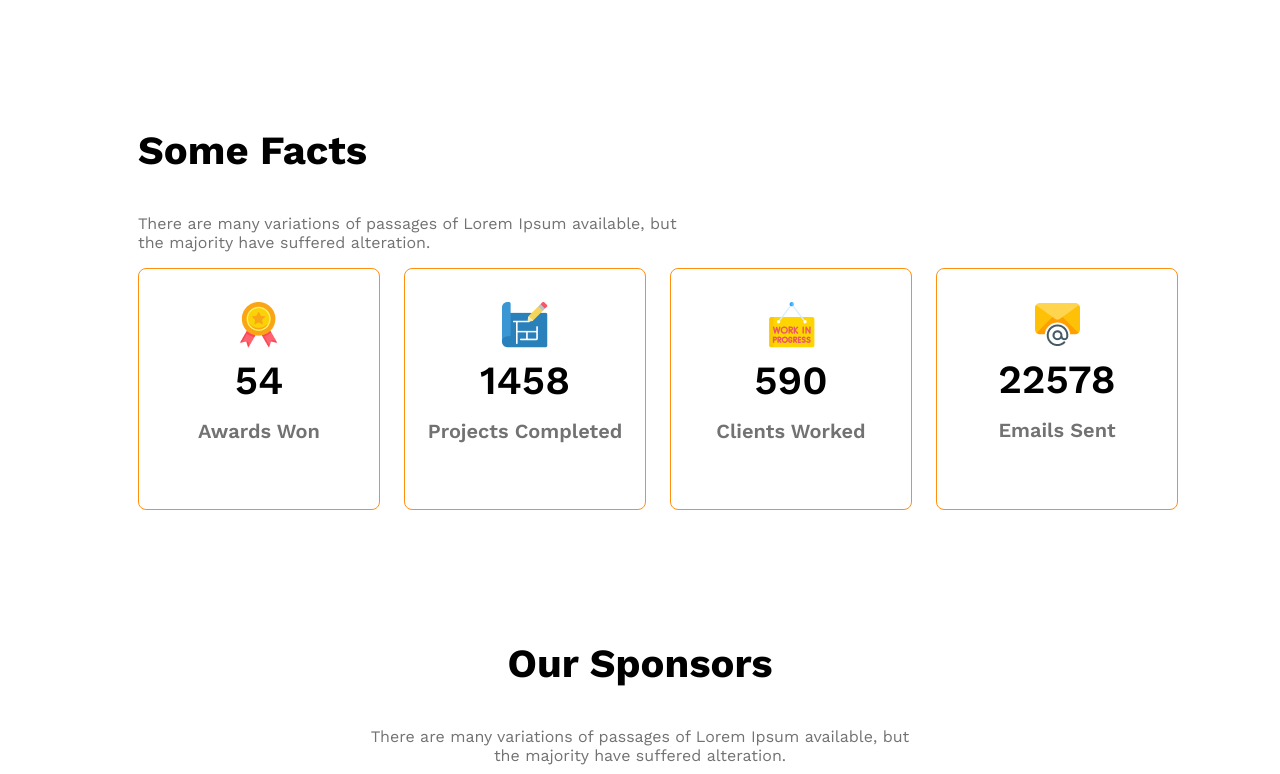
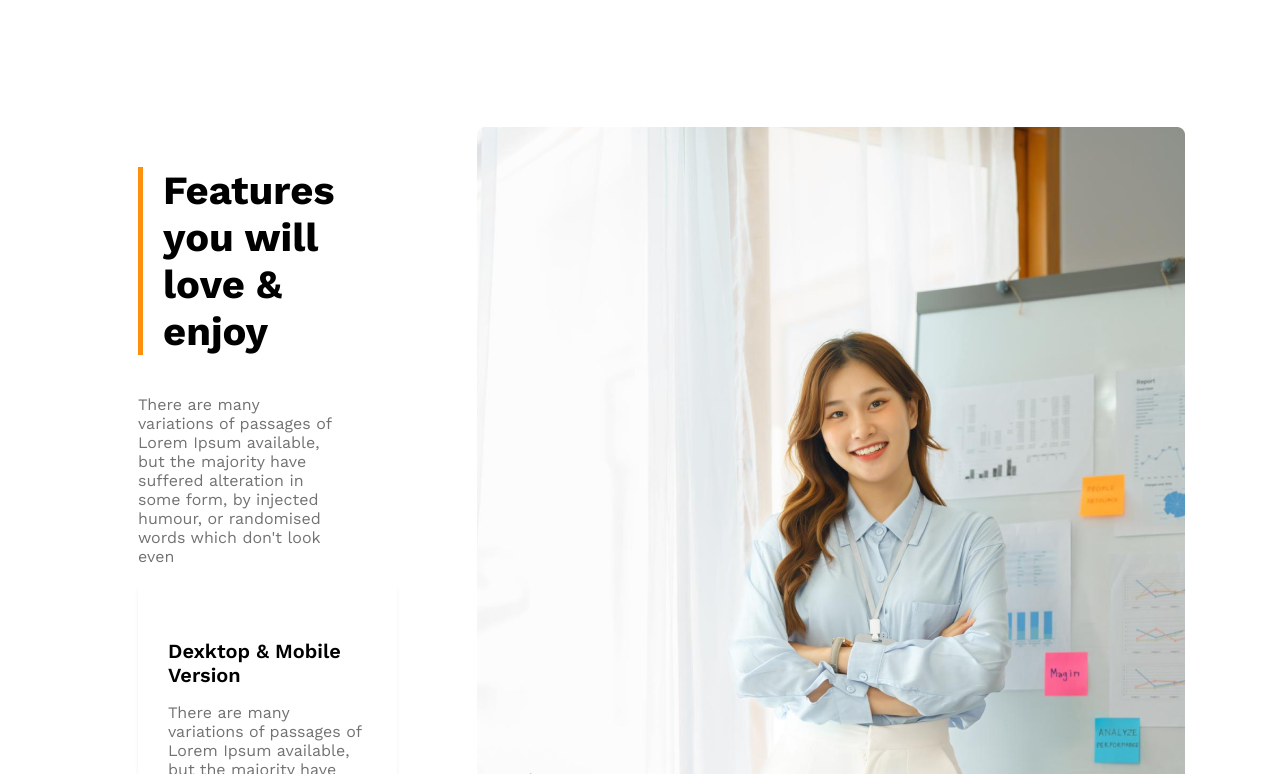
Before and after one commit to wahidamanat/g3-architects-website, a plain HTML site: page index.html in a window 1280 px wide. Shown: the part 2026-2800 px from the top of the page. Drawn offline with nearby package versions, Linux system fonts and the light colour scheme.

Commit message:
added features card and image and work in progress

```diff
--- a/index.html
+++ b/index.html
@@ -63,11 +63,64 @@
             <button class="btn-primary">Explore More</button>
         </div>
     </section>
+    <!-- features section starts -->
+    <section class="features display-flex">
+
+        <div>
+            <h3 id="feature-section-title" class="section-title">
+                Features you will<br>
+                love & enjoy
+            </h3>
+            <p class="text-gray-light">There are many variations of passages of Lorem Ipsum available, but the majority
+                have suffered alteration in some form, by injected humour, or randomised words which don't look even</p>
+
+                <!-- feature card container -->
+
+                 <div class="feature-card">
+                    <h4 class="feature-title">
+                        Dexktop & Mobile Version
+                    </h4>
+                    <p class="text-gray-light">There are many variations of passages of Lorem Ipsum available, but the majority have suffered alteration in some form, by injected humour, or randomised...........</p>
+                 </div>
+
+                 <div class="feature-card">
+                    <h4 class="feature-title">
+                        Dexktop & Mobile Version
+                    </h4>
+                    <p class="text-gray-light">There are many variations of passages of Lorem Ipsum available, but the majority have suffered alteration in some form, by injected humour, or randomised...........</p>
+                 </div>
+
+                 <div class="feature-card">
+                    <h4 class="feature-title">
+                        Dexktop & Mobile Version
+                    </h4>
+                    <p class="text-gray-light">There are many variations of passages of Lorem Ipsum available, but the majority have suffered alteration in some form, by injected humour, or randomised...........</p>
+                 </div>
+
+                 <div class="feature-card">
+                    <h4 class="feature-title">
+                        Dexktop & Mobile Version
+                    </h4>
+                    <p class="text-gray-light">There are many variations of passages of Lorem Ipsum available, but the majority have suffered alteration in some form, by injected humour, or randomised...........</p>
+                 </div>
+        </div>
+
+
+        <div>
+            <img src="./images/architect.png" alt="">
+            <button id="experienced-badge" class="btn-primary">
+                <span id="experience-year">10+Year</span>
+                <br>
+                <span>Experience</span>
+            </button>
+        </div>
+    </section>
 
     <!-- some facts -->
     <section>
         <h3 class="section-title">Some Facts</h3>
-        <p class="text-gray-light feature-description">There are many variations of passages of Lorem Ipsum available, but the majority have
+        <p class="text-gray-light feature-description">There are many variations of passages of Lorem Ipsum available,
+            but the majority have
             suffered alteration.
         </p>
 
@@ -108,7 +161,8 @@
     <section class="our-sponsors">
         <div class="sponsor-info">
             <h3 class="section-title">Our Sponsors</h3>
-            <p class="text-gray-light">There are many variations of passages of Lorem Ipsum available, but the majority have suffered alteration.</p>
+            <p class="text-gray-light">There are many variations of passages of Lorem Ipsum available, but the majority
+                have suffered alteration.</p>
         </div>
         <div class="sponsors-companies">
             <img src="./images/sponsors/spotify.png" alt="">
--- a/styles/architechts.css
+++ b/styles/architechts.css
@@ -122,6 +122,32 @@
 #quick-list{
     font-weight:500;
 }
+/* feature section related styles */
+
+.features{
+    gap: 140px;
+}
+
+#feature-section-title{
+   border-left: 5px solid #FF900E;
+   padding-left: 20px;
+
+}
+
+.feature-card {
+    width: 100%;
+    padding: 30px;
+    box-shadow: 0px 4px 4px 0 rgba(0, 0, 0, 0.06);
+    margin-bottom: 20px;
+    border-radius: 8px;
+}
+
+.feature-card .feature-title{
+    font-weight: 600;
+    font-size: 1.25rem;
+    margin-bottom: 0px;
+    margin-bottom: 0px;
+}
 
 /* some facts section */
 
```
